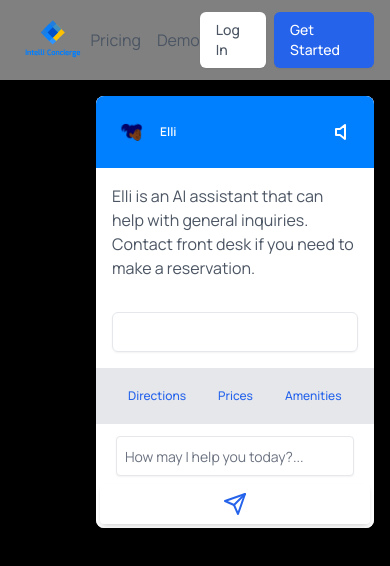
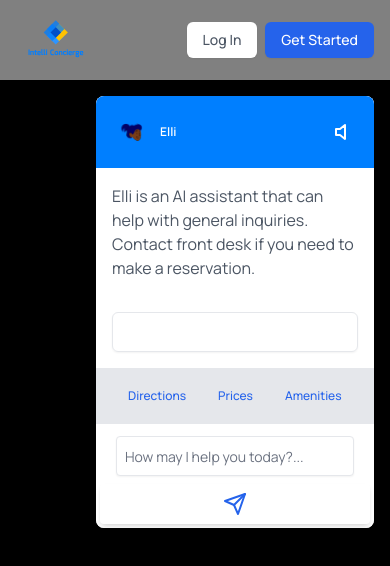
Before and after one commit to Intelli-Holdings/intelli-chatbot, a Next.js app in the folder my-app/: page /chat in a window 390 px wide. Shown: the top 566 px of the page. Built offline with nearby package versions, Linux system fonts and the light colour scheme.

Commit message:
hide menu on mobile screens

```diff
--- a/my-app/components/navbar.tsx
+++ b/my-app/components/navbar.tsx
@@ -6,24 +6,20 @@ import Image from "next/image"
 export function Navbar() {
     return (
 
-<div className="fixed top-0 left-0 right-0 z-10 bg-white/50 backdrop-blur-md shadow-sm">
+      <div className="fixed top-0 left-0 right-0 z-10 bg-white/50 backdrop-blur-md shadow-sm">
         <div className="container mx-auto flex items-center justify-between px-4 py-2">
-          <div className="flex items-center" >
+          <div className="flex items-center">
             <a className="" href="/">
-            <Image alt="Intelli Concierge" className="h-16" src="/Logo.svg"  height={80} width={80} />
+              <Image alt="Intelli Concierge" className="h-16" src="/Logo.svg"  height={80} width={80} />
             </a>
           </div>
-          <nav className="flex space-x-4">
-
-
+          <nav className="hidden md:flex space-x-4"> {/* Hide on mobile screens */}
             <a className="text-gray-600 hover:text-gray-900" href="/pricing">
               Pricing
             </a>
             <a className="text-gray-600 hover:text-gray-900" href="/demo">
               Demo
             </a>
-
-
           </nav>
           <div className="flex space-x-2">
             <a
```
